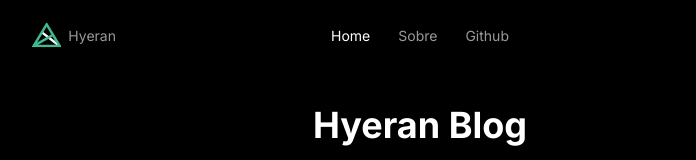
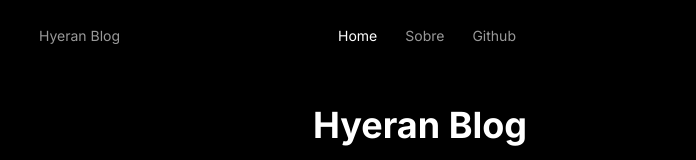
Before and after one commit to FranciscoZhou5/hyeran-blog, a Next.js app: page /app/blog in a window 1280 px wide. Shown: the top 160 px of the page, without its empty margins (220-916 px from the left). Built offline with nearby package versions, Linux system fonts and the light colour scheme.

Commit message:
first commit

```diff
--- a/src/components/AppHeader/index.tsx
+++ b/src/components/AppHeader/index.tsx
@@ -31,9 +31,9 @@ export default function AppHeader() {
       <header className="px-8 md:mb-8 md:px-48 lg:px-60 xl:px-72 2xl:px-96 py-6 h-20 flex flex-row items-center justify-between">
         <Link href="/app/blog" passHref>
           <a>
-            <div className="flex flow-row items-center w-24 h-8 cursor-pointer ">
-              <LogoIcon />
-              <span className="ml-2 hover:text-white duration-200"> Hyeran </span>
+            <div className="flex flow-row items-center w-28 h-8 cursor-pointer ">
+              {/* <LogoIcon /> */}
+              <span className="ml-2 hover:text-white duration-200"> Hyeran Blog </span>
             </div>
           </a>
         </Link>
```
